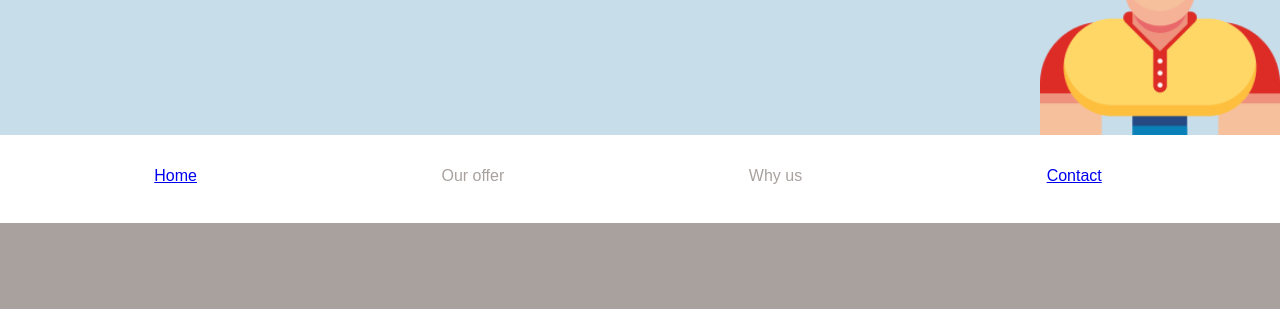
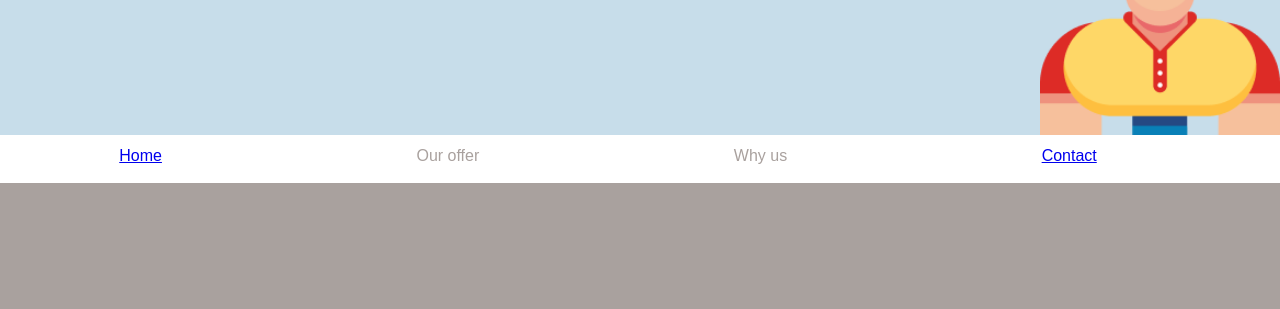
Before and after one commit to Nattzor/SlutProjektHtmlCssNN, a plain HTML site: page contact.html in a window 1280 px wide. Shown: the part 217-526 px from the top of the page. Drawn offline with Linux system fonts and the light colour scheme.

Commit message:
button fix

```diff
--- a/contact.html
+++ b/contact.html
@@ -11,13 +11,11 @@
        <h1 class="h1IncontactHeader">Oh hello there!</h1>
        <p class="contactHeaderImg"></p>
     </header>
-    <nav class=>
-        <ul class="contactNav">
+    <nav class="contactNav">
             <li class="home"><a href="index.html">Home</a></li>
             <li class="offer">Our offer</li>
             <li class="whyUs">Why us</li>
             <li class="contact"><a href="contact">Contact</a></li>
-        </ul>
     </nav>
 
     <section class="giveInfo">
--- a/css/style.css
+++ b/css/style.css
@@ -244,6 +244,7 @@ li {
     position: relative;
     top: -15px;
     margin-right: 1rem;
+
 }
 
  /* < ------------------ contact mobil ------------------------- > */
```
Also changed, not shown: index.html (+2 -1 lines).
